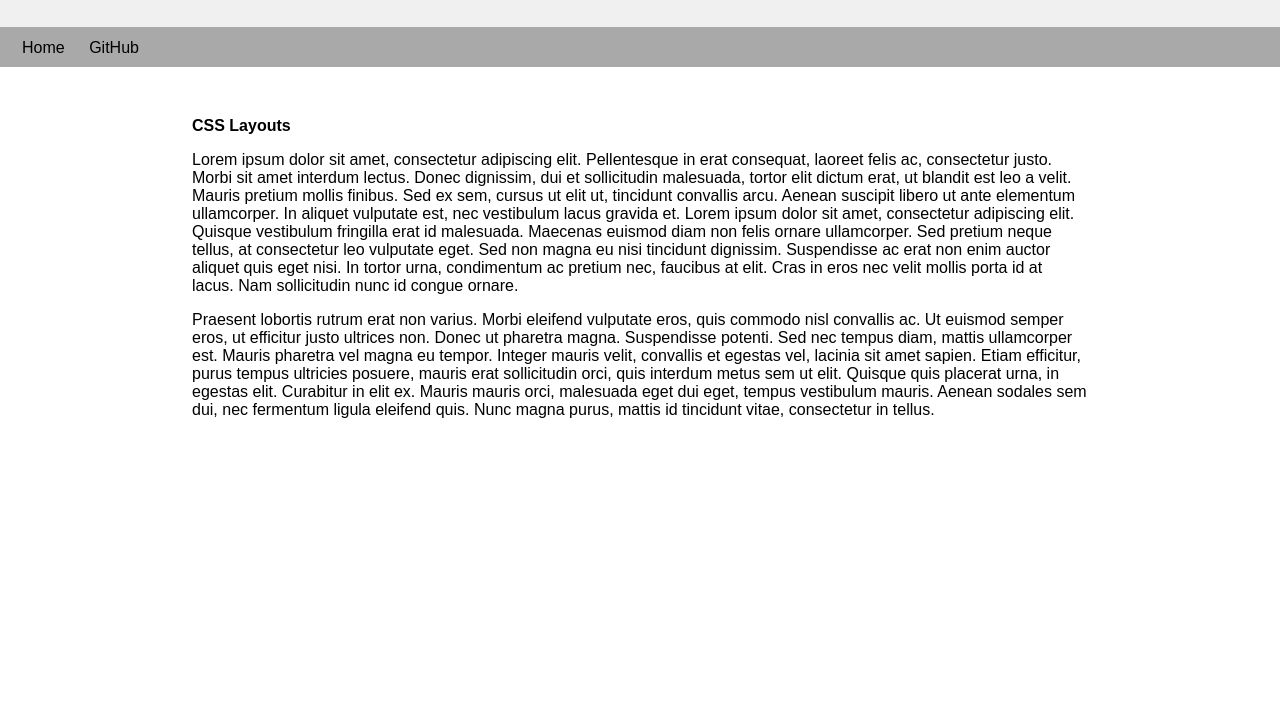
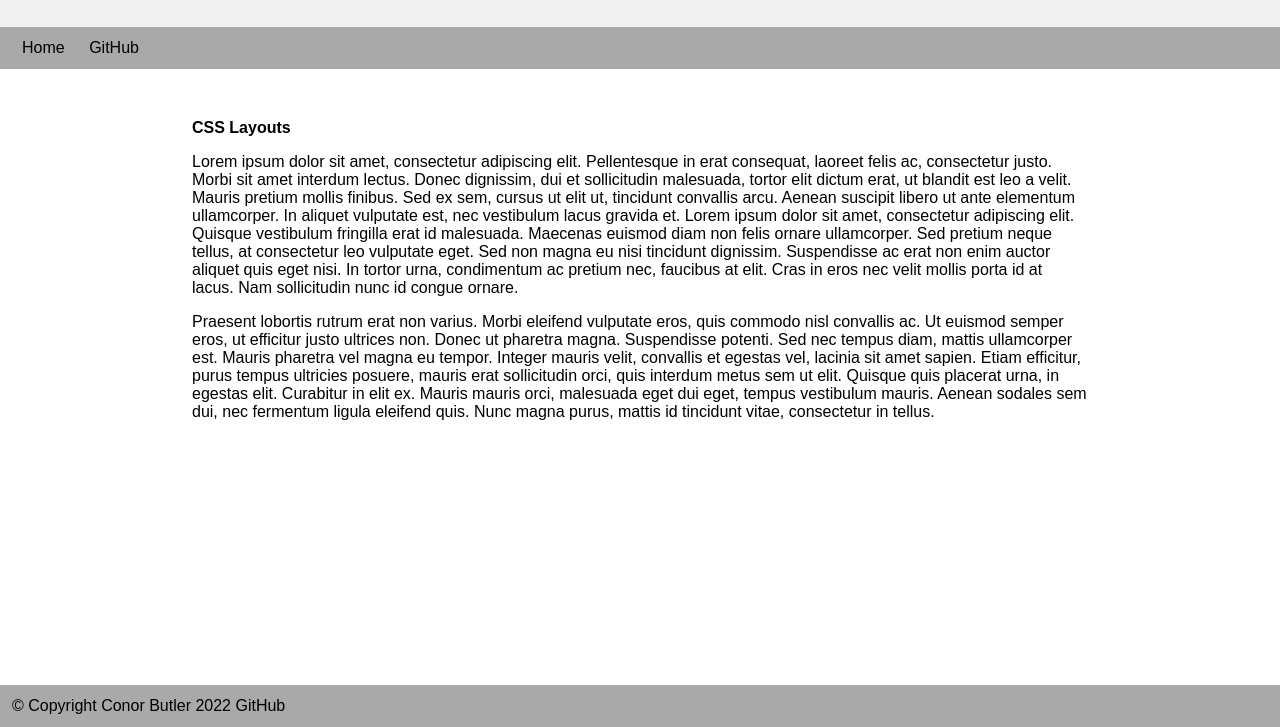
Before and after one commit to ConorButler/css-layouts, a plain HTML site: page views/challenge3.html in a window 1280 px wide. Shown: the part 73-800 px from the top of the page. Drawn offline with Linux system fonts and the light colour scheme.

Commit message:
Fix grid footer

```diff
--- a/styles/challenge3.css
+++ b/styles/challenge3.css
@@ -1,7 +1,7 @@
 body {
     height: 100vh;
     display: grid;
-    grid-template-rows: 100px 40px 1150px;
+    grid-template-rows: auto auto 1fr auto;
 }
 
 header {
```
